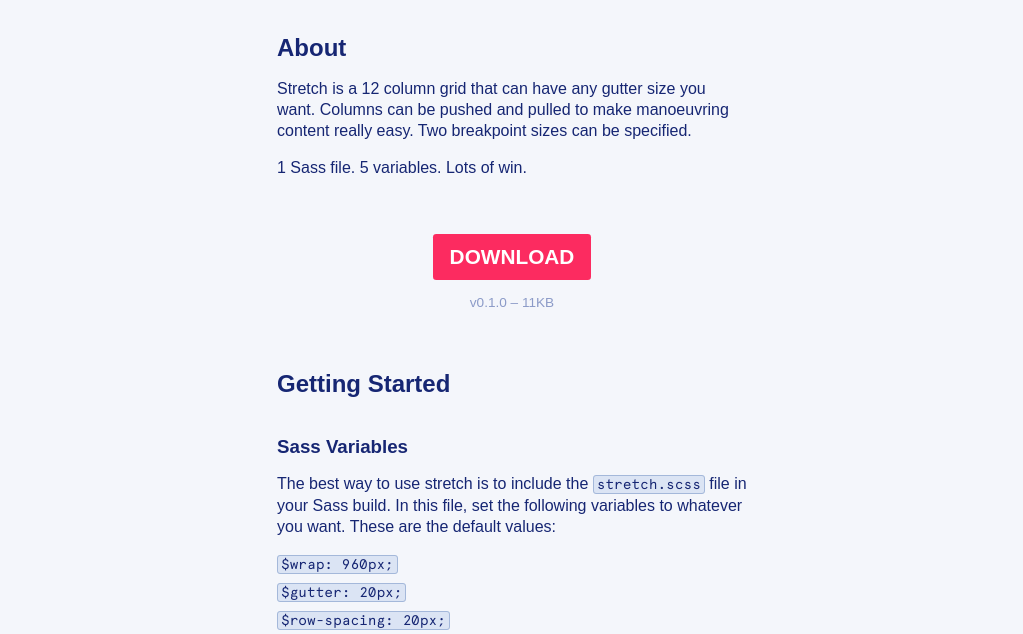
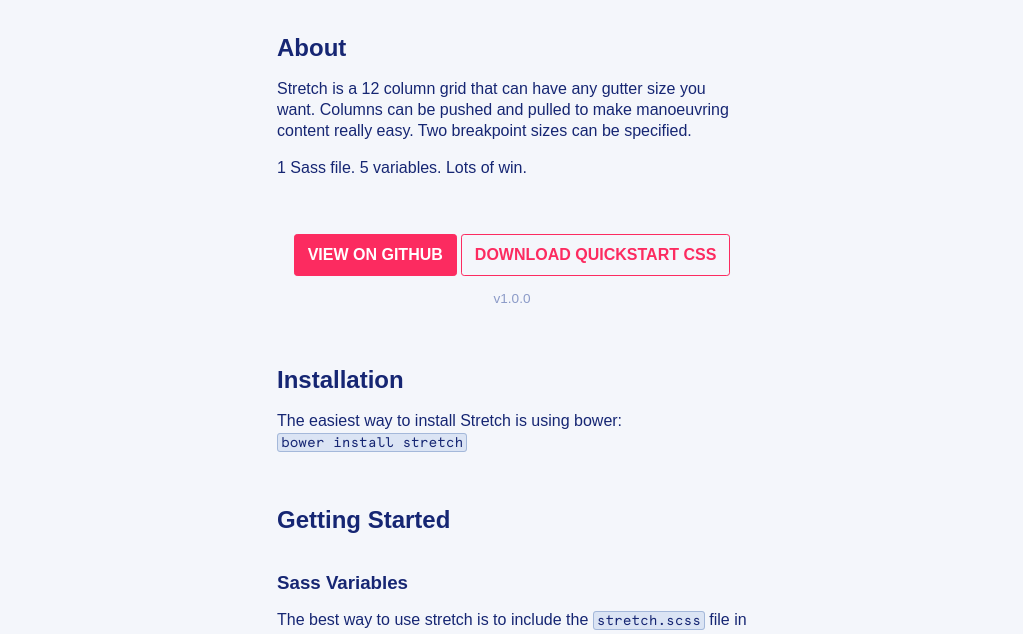
Before and after one commit to dingledow/stretch-css, a website: page index.html in a window 1280 px wide. Shown: the part 102-736 px from the top of the page, without its empty margins (128-1151 px from the left). Drawn offline with Linux system fonts and the light colour scheme.

Commit message:
documentation

```diff
--- a/index.html
+++ b/index.html
@@ -59,9 +59,19 @@
   </div>
 
   <div class="row">
-    <div class="col__12-12 col__middle download__about">
-      <a class="btn btn-lg" href="https://github.com/dingledow/stretch/archive/master.zip">Download</a>
-      <p class="version">v0.1.0 – 11KB</p>
+    <div class="col__6-12__center download__about">
+      <a class="btn btn-lg btn-primary" href="https://github.com/dingledow/Stretch">View on GitHub</a>
+      <a class="btn btn-lg btn-secondary" href="https://raw.githubusercontent.com/dingledow/Stretch/master/css/stretch.css" download="Download Quickstart CSS">Download Quickstart CSS</a>
+      <p class="version">v1.0.0</p>
+    </div>
+  </div>
+
+  <div class="row">
+    <div class="col__lg-6-12__center col__12-12">
+      <h2>Installation</h2>
+      <p>
+        The easiest way to install Stretch is using bower:<br /><code>bower install stretch</code>
+      </p>
     </div>
   </div>
 
@@ -121,8 +131,7 @@
       <h4>Simple Columns</h4>
       <p>
         The quickest way to setup columns is to create ones that don't respond
-        to specific breakpoints (see Responsive Columns). This simple column
-        structure will
+        to specific breakpoints (see <a href="#responsive_columns">Responsive Columns</a> for columns that do).
       </p>
       <p>
         Stretch CSS is based on a 12 column grid. To define a column, create a
@@ -333,6 +342,17 @@
 
 </div><!-- End Wrap -->
 
+<div class="wrap">
+  <div class="row">
+    <div id="responsive_columns" class="col__lg-6-12__center col__12-12">
+      <h4>Responsive Columns</h4>
+      <p>
+        alskdj
+      </p>
+    </div>
+  </div>
+</div>
+
 <!-- Place this tag right after the last button or just before your close body tag. -->
 <script async defer id="github-bjs" src="https://buttons.github.io/buttons.js"></script>
 
--- a/scss/demo.scss
+++ b/scss/demo.scss
@@ -35,11 +35,14 @@
   margin: 18px 0 6px;
 }
 
+a{
+  color: #fc2b60;
+}
+
 .btn{
-  background-color: #fc2b60;
   color: white;
   padding: .6em .8em;
-  border-radius: .16em;
+  border-radius: .2em;
   box-sizing: border-box;
   display: inline-block;
   text-decoration: none;
@@ -48,7 +51,27 @@
 }
 
 .btn-lg{
-  font-size: 1.3em;
+  font-size: 1em;
+}
+
+.btn-primary{
+  background-color: #fc2b60;
+  border: 1px solid #fc2b60;
+}
+
+.btn-primary:hover{
+  background-color: #ed1656;
+  border: 1px solid #ed1656;
+}
+
+.btn-secondary{
+  border: 1px solid #fc2b60;
+  color: #fc2b60;
+}
+
+.btn-secondary:hover{
+  border: 1px solid #ed1656;
+  color: #ed1656;
 }
 
 code, pre{
```
Also changed, not shown: css/demo.css, 1 other file.
